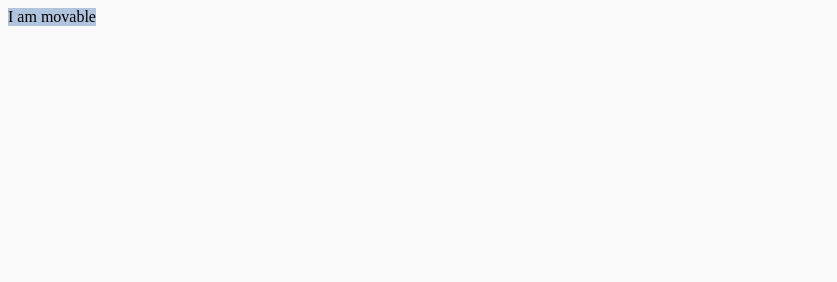
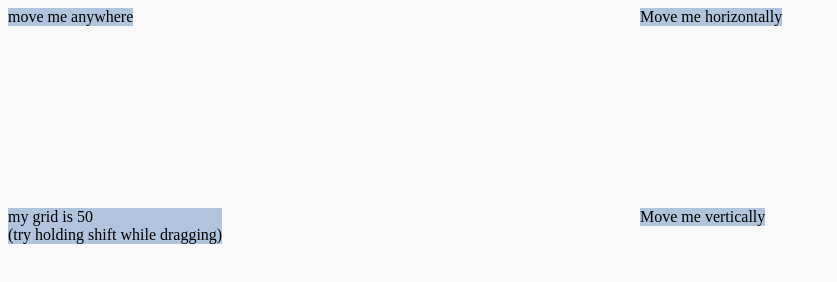
Before and after one commit to thewebkid/lit-movable, a website with bundled scripts: page demo/index.html in a window 1280 px wide. Shown: the whole page, without its empty margins (0-837 px from the left). Built offline with nearby package versions, Linux system fonts and the light colour scheme.

Commit message:
update usage examples. fix horizontal/vertical attribs

```diff
--- a/demo/index.html
+++ b/demo/index.html
@@ -3,17 +3,42 @@
 <head>
   <meta charset="utf-8">
   <style>
-    body {
+    html,body {
       background: #fafafa;
+      height:100%;
+    }
+    div{
+      position:relative;
     }
   </style>
+  <script type="module" src="../lit-movable.js"></script>
 </head>
 <body>
-  <div id="demo"></div>
+<div style="display: flex;height:200px">
+  <div style="width:50%">
+    <lit-movable>
+      <div style="background:lightsteelblue">move me anywhere</div>
+    </lit-movable>
+  </div>
+  <div style="width:50%">
+    <lit-movable horizontal="-50,250">
+      <div style="background:lightsteelblue">Move me horizontally</div>
+    </lit-movable>
+  </div>
+</div>
+<div style="display: flex; height:50%">
+  <div style="width:50%">
+    <lit-movable grid="50" shiftBehavior="true">
+      <div style="background:lightsteelblue">my grid is 50 <br>(try holding shift while dragging)</div>
+    </lit-movable>
+  </div>
 
-  <script type="module" src="../lit-movable.js"></script>
-  <lit-movable>
-    <div style="background:lightsteelblue">I am movable</div>
-  </lit-movable>
+  <div style="width:50%">
+    <lit-movable vertical="-999,9999">
+      <div style="background:lightsteelblue">Move me vertically</div>
+    </lit-movable>
+  </div>
+</div>
+
 </body>
 </html>
--- a/package.json
+++ b/package.json
@@ -1,10 +1,10 @@
 {
   "name": "lit-movable",
   "description": "A Lit 3 wrapper web component that can enable robustly customizable element move operations and expose rich state data.",
-  "keywords": ["web-component","lit","movable"],
+  "keywords": ["web-component","lit","movable", "draggable", "movable element"],
   "license": "MIT",
   "author": "lit-movable",
-  "version": "0.1.1",
+  "version": "0.1.2",
   "type": "module",
   "main": "index.js",
   "module": "index.js",
--- a/src/LitMovable.js
+++ b/src/LitMovable.js
@@ -131,7 +131,7 @@ export class LitMovable extends LitElement {
   }
   set vertical(v){
     this.boundsY = v;
-    this.boundsX = null;
+    this.boundsX = 'null';
     this._vertical = v;
   }
   get horizontal(){
@@ -139,7 +139,7 @@ export class LitMovable extends LitElement {
   }
   set horizontal(v){
     this.boundsX = v;
-    this.boundsY = null;
+    this.boundsY = 'null';
     this._horizontal = v;
   }
 
@@ -276,6 +276,7 @@ export class LitMovable extends LitElement {
 
     target.style.position = 'absolute';
     target.style.cursor = 'pointer';
+    console.log(bounds)
     if (posLeft){
       target.style.left = posLeft + 'px';
     }
```
Also changed, not shown: README.md.
